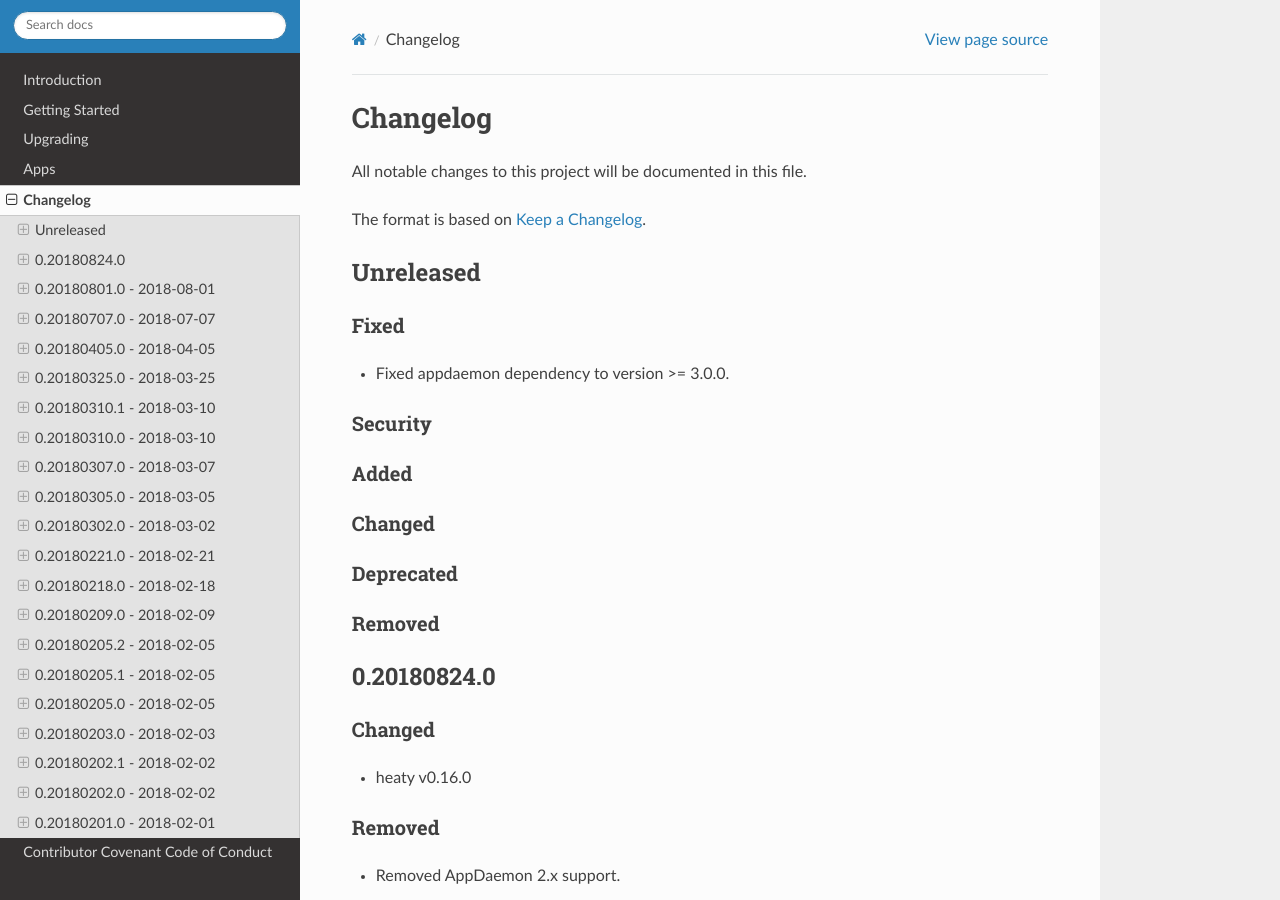
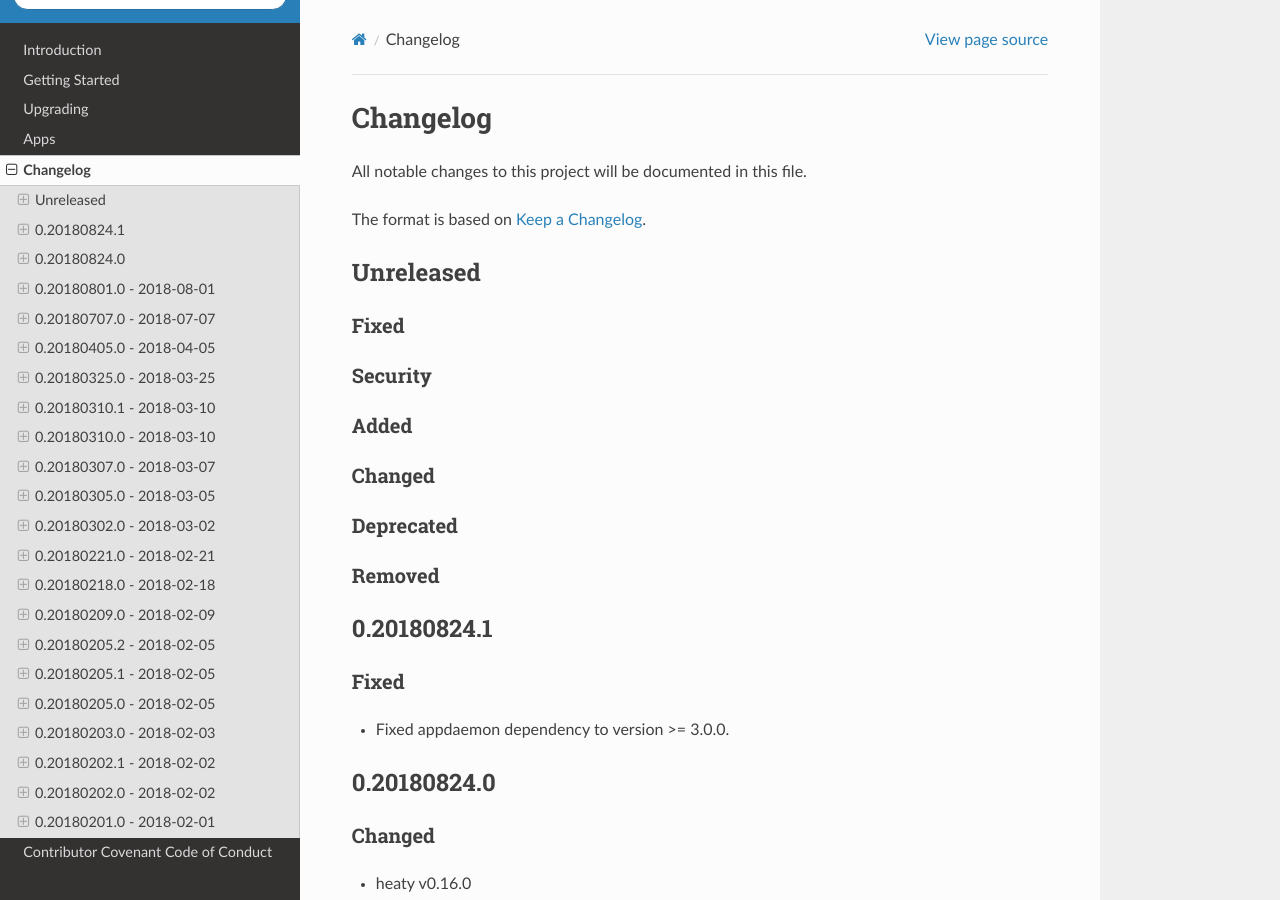
Before and after one commit to bob1de/hass-apps, a Sphinx documentation site: the page built from docs/CHANGELOG.md, in a window 1280 px wide and 900 px high. Built offline with Sphinx 7.4.7 and the Read the Docs theme 2.0.0, drawn with Linux system fonts in a browser that asks for light colours.

Commit message:
Release v0.20180824.1

```diff
--- a/docs/CHANGELOG.md
+++ b/docs/CHANGELOG.md
@@ -19,6 +18,12 @@ The format is based on [Keep a Changelog](http://keepachangelog.com/en/1.0.0/).
 ### Deprecated
 
 ### Removed
+
+
+## 0.20180824.1
+
+### Fixed
+* Fixed appdaemon dependency to version >= 3.0.0.
 
 
 ## 0.20180824.0
--- a/hass_apps/__init__.py
+++ b/hass_apps/__init__.py
@@ -3,4 +3,4 @@ The hass_apps package contains some useful apps for Home Assistant /
 AppDaemon.
 """
 
-__version__ = "0.20180824.0"
+__version__ = "0.20180824.1"
```
Also changed, not shown: other parts of docs/CHANGELOG.md (+0 -1 lines).
